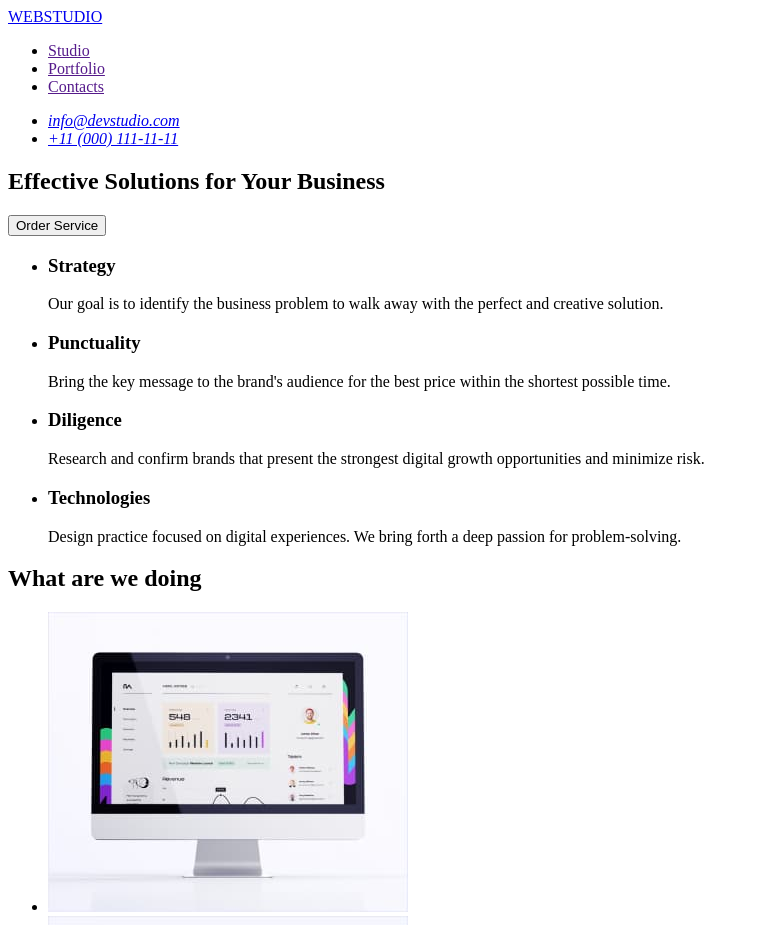
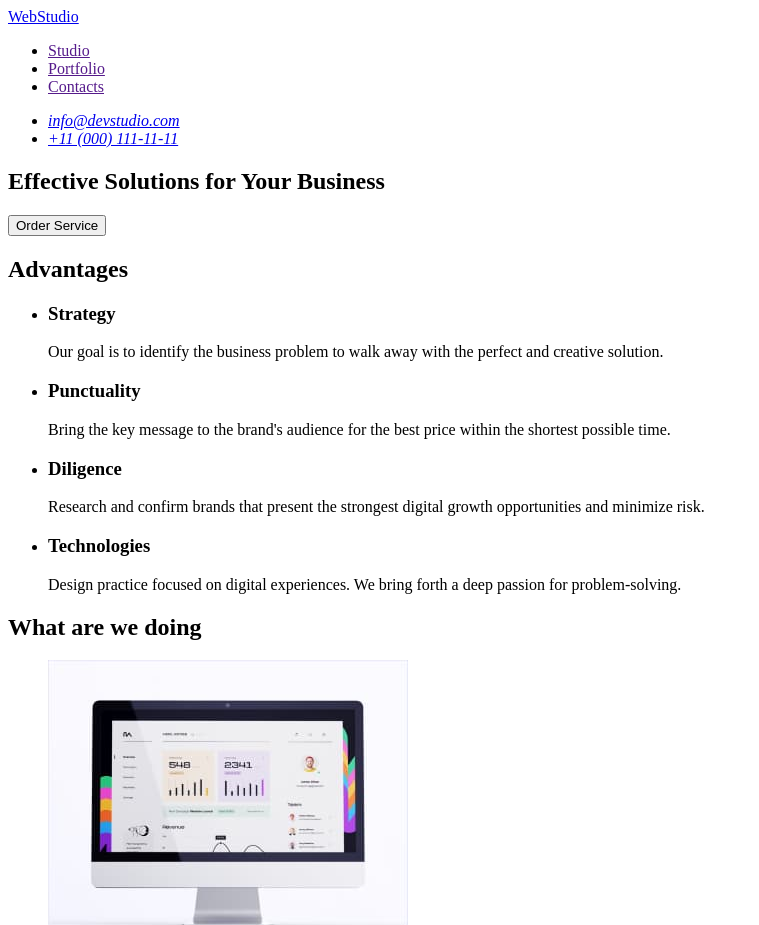
Before and after one commit to Harkaviy/goit-markup-hw-01, a plain HTML site: page index.html in a window 1280 px wide. Shown: the top 925 px of the page, without its empty margins (0-759 px from the left). Drawn offline with Linux system fonts and the light colour scheme.

Commit message:
Update index.html 2

```diff
--- a/index.html
+++ b/index.html
@@ -7,8 +7,8 @@
   </head>
   <body>
     <header>
-      <a href="./index.html">WEBSTUDIO</a>
       <nav>
+        <a href="./index.html">WebStudio</a>
         <ul>
           <li>
             <a href="">Studio</a>
@@ -32,6 +32,7 @@
         <button type="button">Order Service</button>
       </section>
       <section>
+        <h2>Advantages</h2>
         <ul>
           <li>
             <h3>Strategy</h3>
@@ -139,7 +140,7 @@
       </section>
     </main>
     <footer>
-      <a href="./index.html">WEBSTUDIO</a>
+      <a href="./index.html">WebStudio</a>
       <p>
         Increase the flow of customers and sales for your business with digital
         marketing & growth solutions.
```
